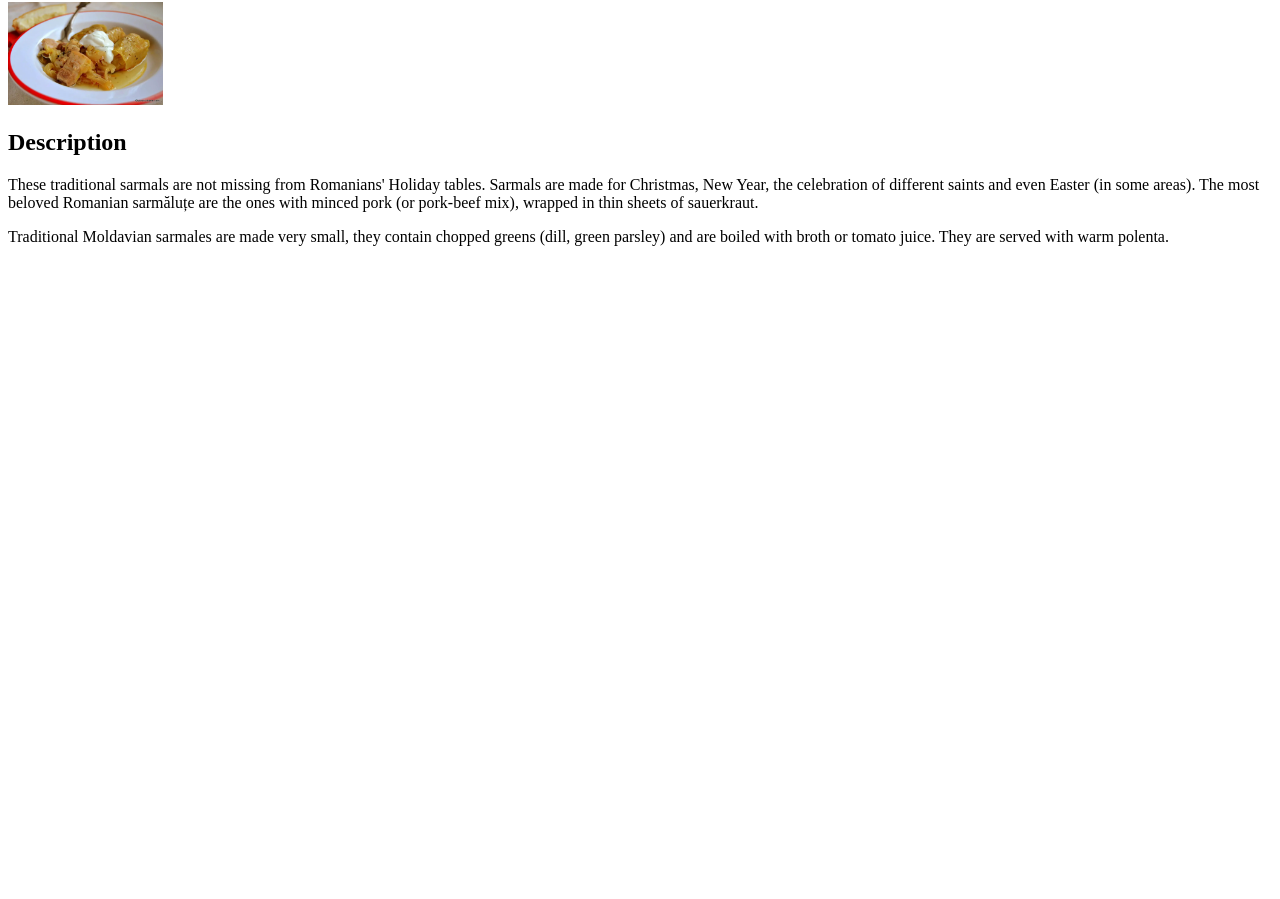
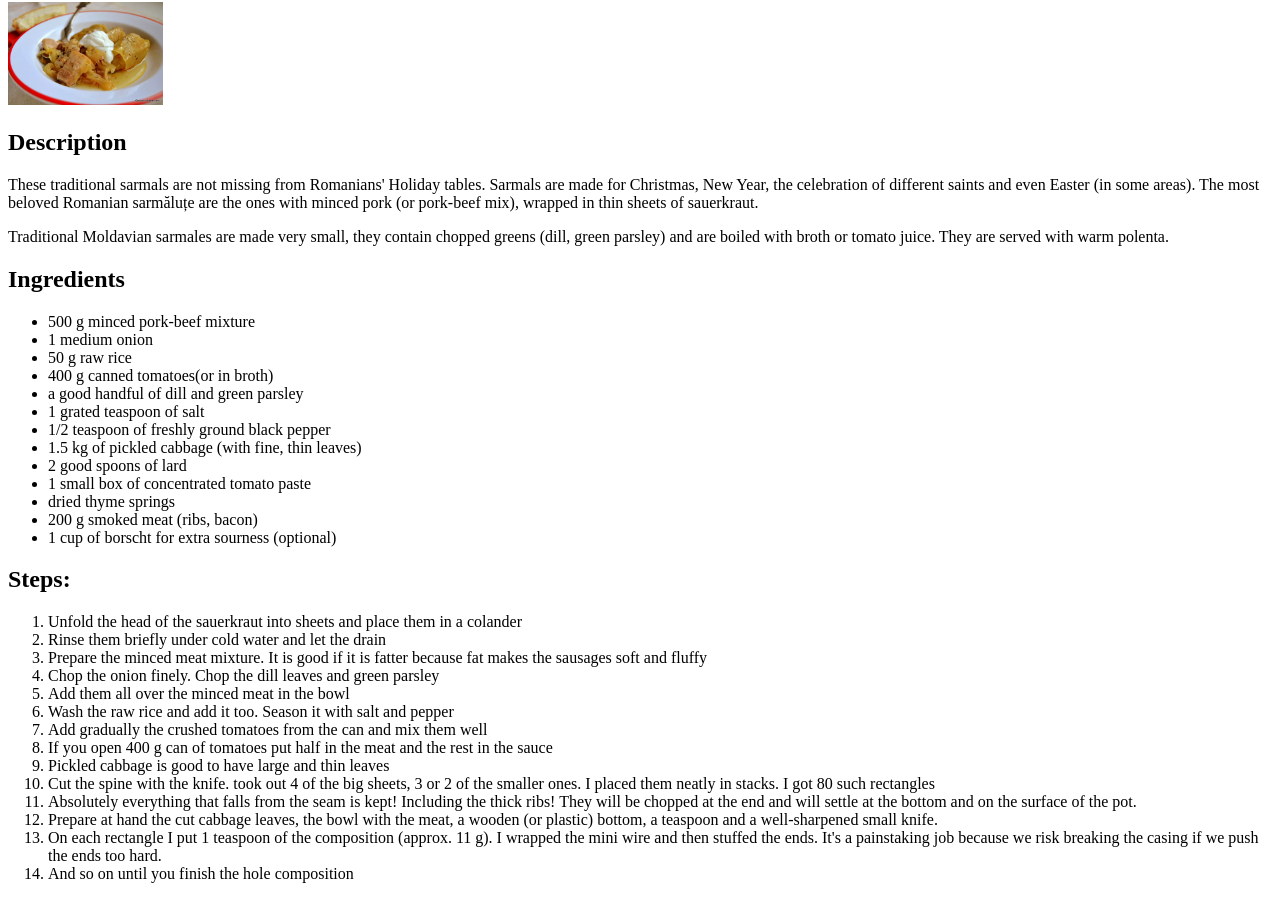
Before and after one commit to DogaruDragosCristian/odin-recipes, a plain HTML site: page recipes/sarmale.html in a window 1280 px wide. Shown: the part 78-977 px from the top of the page. Before the commit the page ends 800 px from the top, so only its background shows below. Drawn offline with Linux system fonts and the light colour scheme.

Commit message:
I added ingredients and steps for sarmale

```diff
--- a/recipes/sarmale.html
+++ b/recipes/sarmale.html
@@ -16,5 +16,40 @@
     <p>
         Traditional Moldavian sarmales are made very small, they contain chopped greens (dill, green parsley) and are boiled with broth or tomato juice. They are served with warm polenta.
     </p>
+
+    <h2>Ingredients</h2>
+    <ul>
+        <li>500 g minced pork-beef mixture</li>
+        <li>1 medium onion</li>
+        <li>50 g raw rice</li>
+        <li>400 g canned tomatoes(or in broth)</li>
+        <li>a good handful of dill and green parsley</li>
+        <li>1 grated teaspoon of salt</li>
+        <li>1/2 teaspoon of freshly ground black pepper</li>
+        <li>1.5 kg of pickled cabbage (with fine, thin leaves)</li>
+        <li>2 good spoons of lard</li>
+        <li>1 small box of concentrated tomato paste</li>
+        <li>dried thyme springs</li>
+        <li>200 g smoked meat (ribs, bacon)</li>
+        <li>1 cup of borscht for extra sourness (optional)</li>
+    </ul>
+
+    <h2>Steps:</h2>
+    <ol>
+        <li>Unfold the head of the sauerkraut into sheets and place them in a colander</li>
+        <li>Rinse them briefly under cold water and let the drain</li>
+        <li>Prepare the minced meat mixture. It is good if it is fatter because fat makes the sausages soft and fluffy</li>
+        <li>Chop the onion finely. Chop the dill leaves and green parsley</li>
+        <li>Add them all over the minced meat in the bowl</li>
+        <li>Wash the raw rice and add it too. Season it with salt and pepper</li>
+        <li>Add gradually the crushed tomatoes from the can and mix them well</li>
+        <li>If you open 400 g can of tomatoes put half in the meat and the rest in the sauce</li>
+        <li>Pickled cabbage is good to have large and thin leaves</li>
+        <li>Cut the spine with the knife.  took out 4 of the big sheets, 3 or 2 of the smaller ones. I placed them neatly in stacks. I got 80 such rectangles</li>
+        <li>Absolutely everything that falls from the seam is kept! Including the thick ribs! They will be chopped at the end and will settle at the bottom and on the surface of the pot.</li>
+        <li>Prepare at hand the cut cabbage leaves, the bowl with the meat, a wooden (or plastic) bottom, a teaspoon and a well-sharpened small knife. </li>
+        <li>On each rectangle I put 1 teaspoon of the composition (approx. 11 g). I wrapped the mini wire and then stuffed the ends. It's a painstaking job because we risk breaking the casing if we push the ends too hard.</li>
+        <li>And so on until you finish the hole composition</li>
+    </ol>
 </body>
 </html>
```
